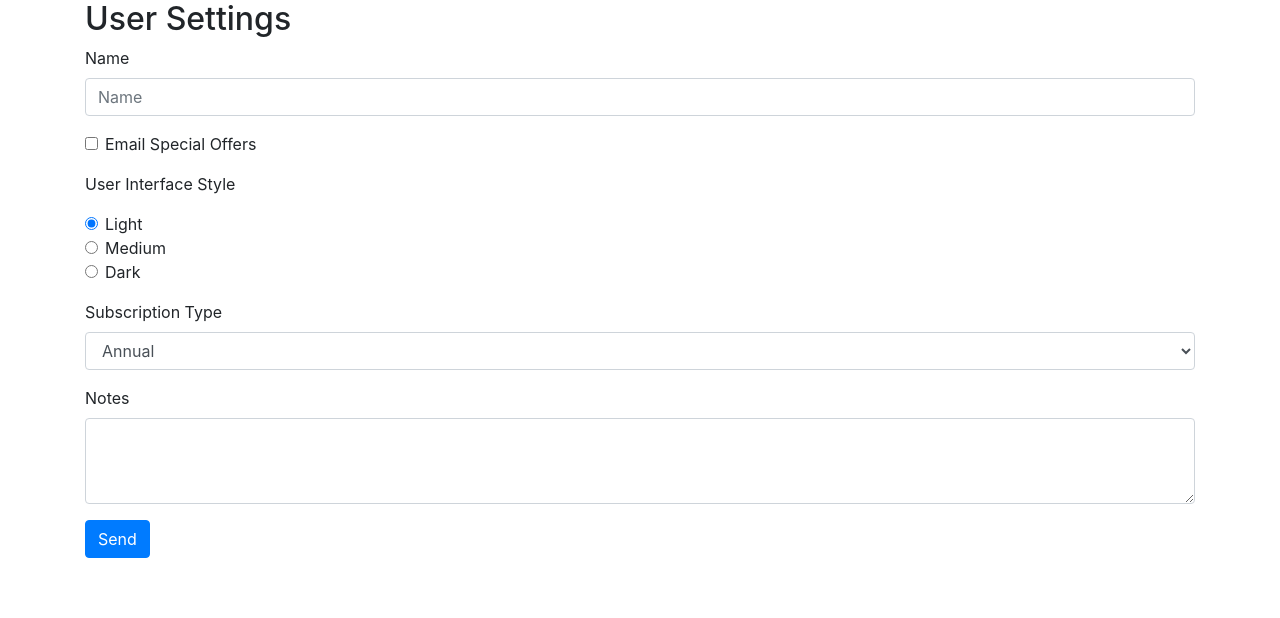
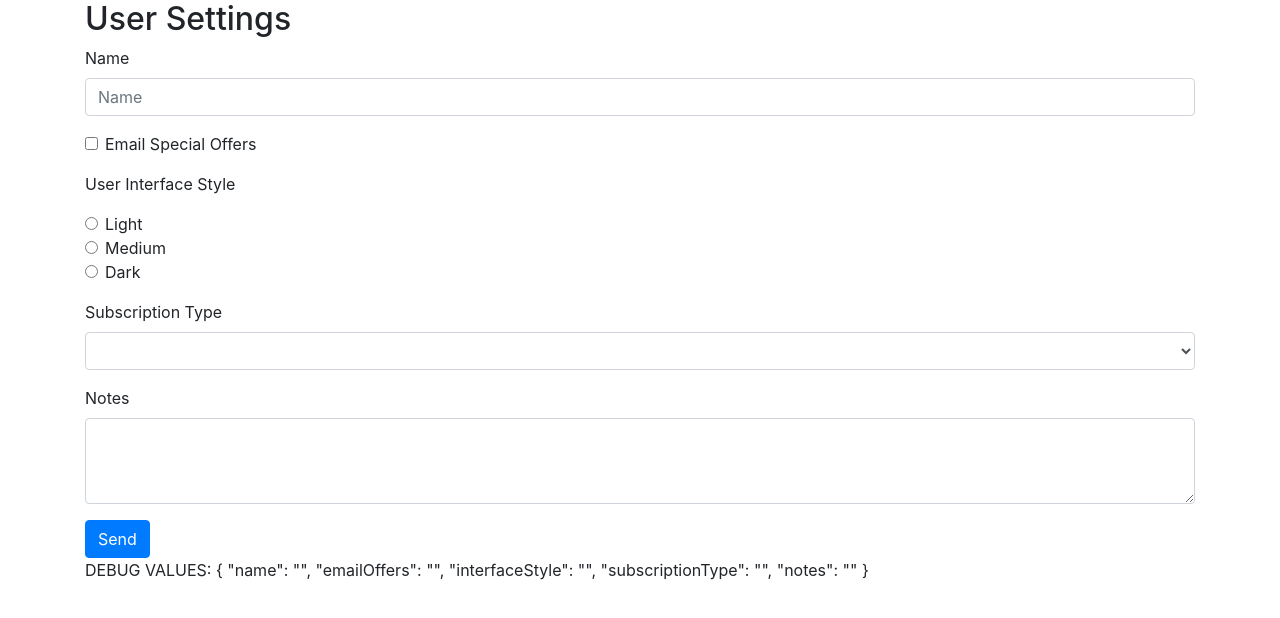
Before and after one commit to ftijan/ng-template-forms, an Angular app: page / in a window 1280 px wide. Shown: the top 618 px of the page. Built offline with nearby package versions, Linux system fonts and the light colour scheme.

Commit message:
adding form prop name, simple bindings

```diff
--- a/src/app/user-settings-form/user-settings-form.component.html
+++ b/src/app/user-settings-form/user-settings-form.component.html
@@ -1,13 +1,13 @@
 <div class="container">
     <h2>User Settings</h2>
-    <form>
+    <form #form="ngForm">
         <div class="form-group">
             <label for="name">Name</label>
-            <input id="name" name="name" class="form-control" placeholder="Name">
+            <input id="name" name="name" class="form-control" placeholder="Name" ngModel />
         </div>
 
         <div class="form-check form-group">
-            <input class="form-check-input" type="checkbox" id="emailOffers" name="emailOffers">
+            <input class="form-check-input" type="checkbox" id="emailOffers" name="emailOffers" ngModel>
             <label class="form-check-label" for="emailOffers">
               Email Special Offers
             </label>
@@ -16,19 +16,19 @@
         <p>User Interface Style</p>
         <div class="form-group">
             <div class="form-check">
-                <input class="form-check-input" type="radio" name="interfaceStyle" id="lightInterface" value="light" checked>
+                <input class="form-check-input" type="radio" name="interfaceStyle" id="lightInterface" value="light" ngModel>
                 <label class="form-check-label" for="lightInterface">
                   Light
                 </label>
               </div>
               <div class="form-check">
-                <input class="form-check-input" type="radio" name="interfaceStyle" id="mediumInterface" value="medium">
+                <input class="form-check-input" type="radio" name="interfaceStyle" id="mediumInterface" value="medium" ngModel>
                 <label class="form-check-label" for="mediumInterface">
                   Medium
                 </label>
               </div>
               <div class="form-check">
-                <input class="form-check-input" type="radio" name="interfaceStyle" id="darkInterface" value="dark">
+                <input class="form-check-input" type="radio" name="interfaceStyle" id="darkInterface" value="dark" ngModel>
                 <label class="form-check-label" for="darkInterface">
                   Dark
                 </label>
@@ -37,7 +37,7 @@
 
         <div class="form-group">
             <label for="subscriptionType">Subscription Type</label>
-            <select class="form-control" id="subscriptionType">
+            <select class="form-control" id="subscriptionType" name="subscriptionType" ngModel>
                 <option>Annual</option>
                 <option>Monthly</option>
                 <option>Lifetime</option>
@@ -46,9 +46,13 @@
 
         <div class="form-group">
             <label for="notes">Notes</label>
-            <textarea class="form-control" id="notes" name="notes" rows="3"></textarea>
+            <textarea class="form-control" id="notes" name="notes" rows="3" ngModel></textarea>
         </div>
 
         <button class="btn btn-primary">Send</button>
     </form>
+
+    <div>
+      DEBUG VALUES: {{ form.value | json}}
+    </div>
 </div>
```
